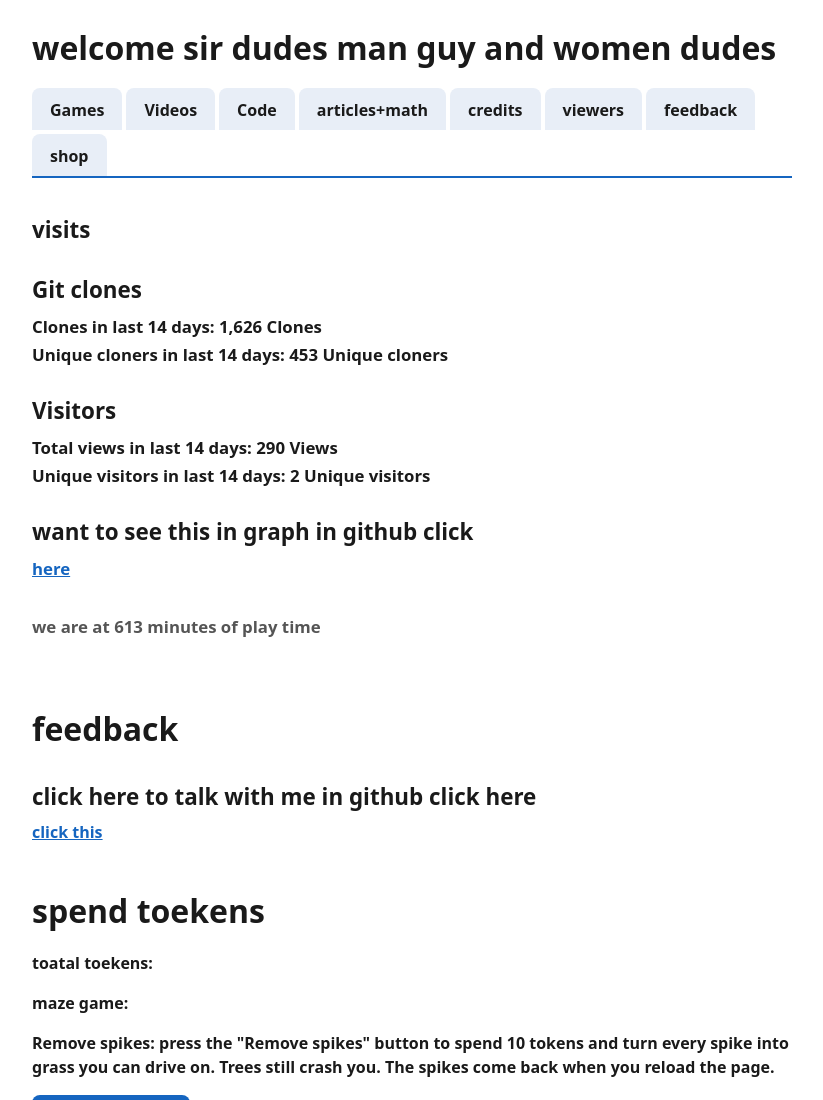
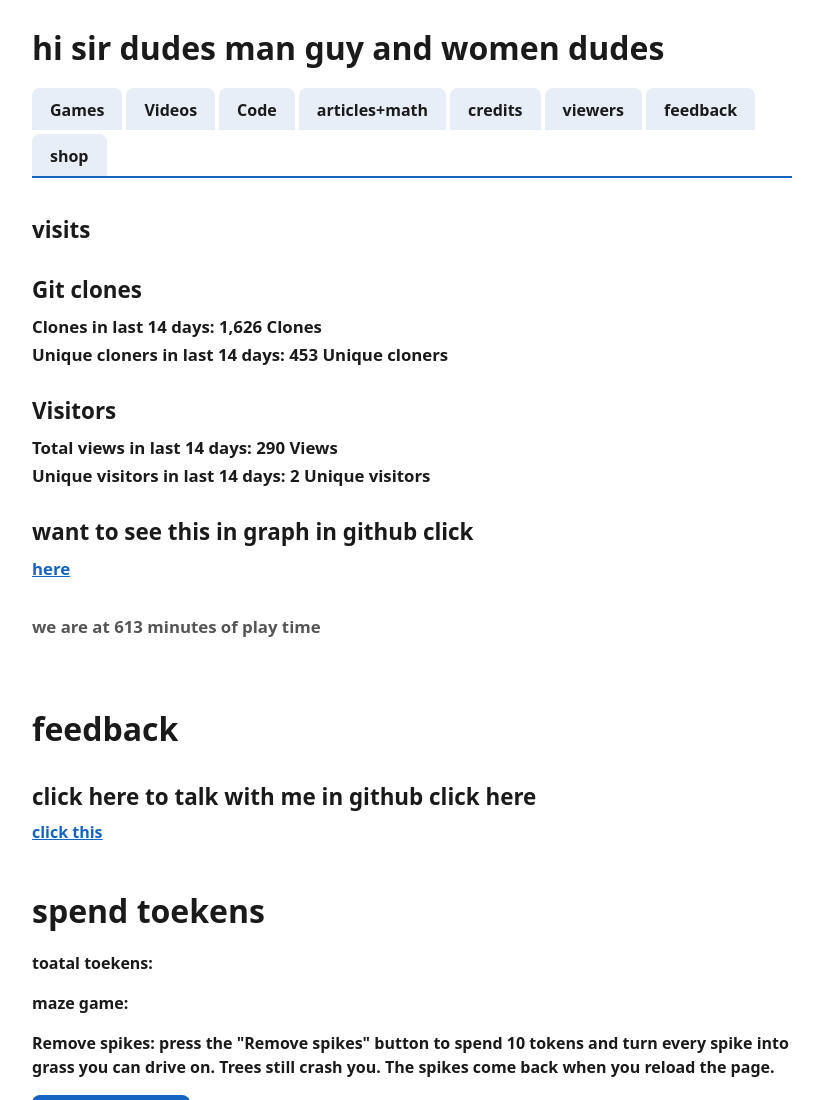
Before and after one commit to andrkamp/andrkamp.github.io, a plain HTML site: page index.html in a window 1280 px wide. Shown: the top 1100 px of the page, without its empty margins (228-1051 px from the left). Drawn offline with Linux system fonts and the light colour scheme.

Commit message:
Update index.html

```diff
--- a/index.html
+++ b/index.html
@@ -8,7 +8,7 @@
   <link rel="stylesheet" href="styles.css">
 </head>
 <body>
-  <h1> welcome sir dudes man guy and women dudes</h1>
+  <h1> hi sir dudes man guy and women dudes</h1>
   <!-- Tab buttons -->
   <div class="tabs" role="tablist" aria-label="Site sections">
     <button role="tab" id="tab-games" aria-controls="panel-games" aria-selected="true"> Games</button>
```
